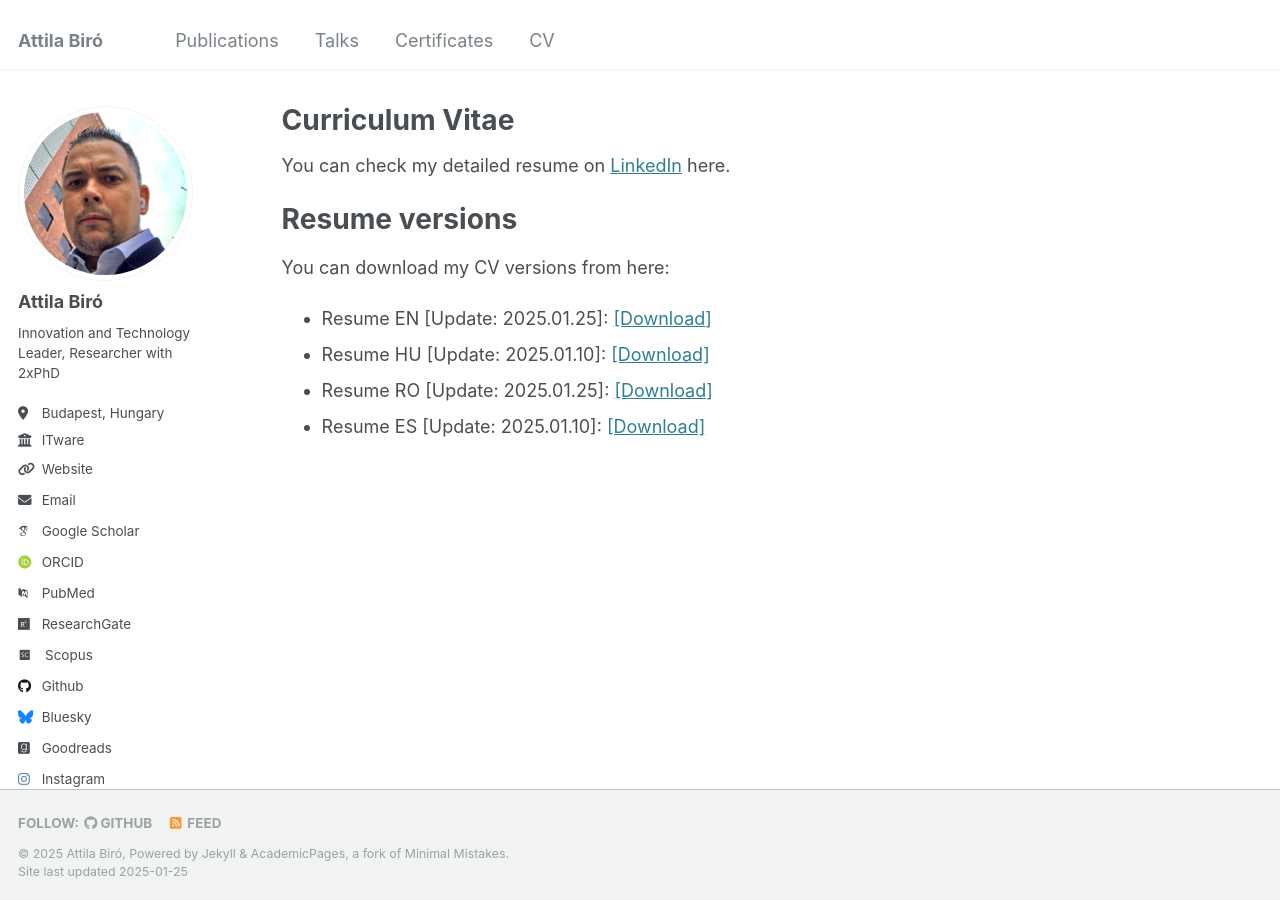
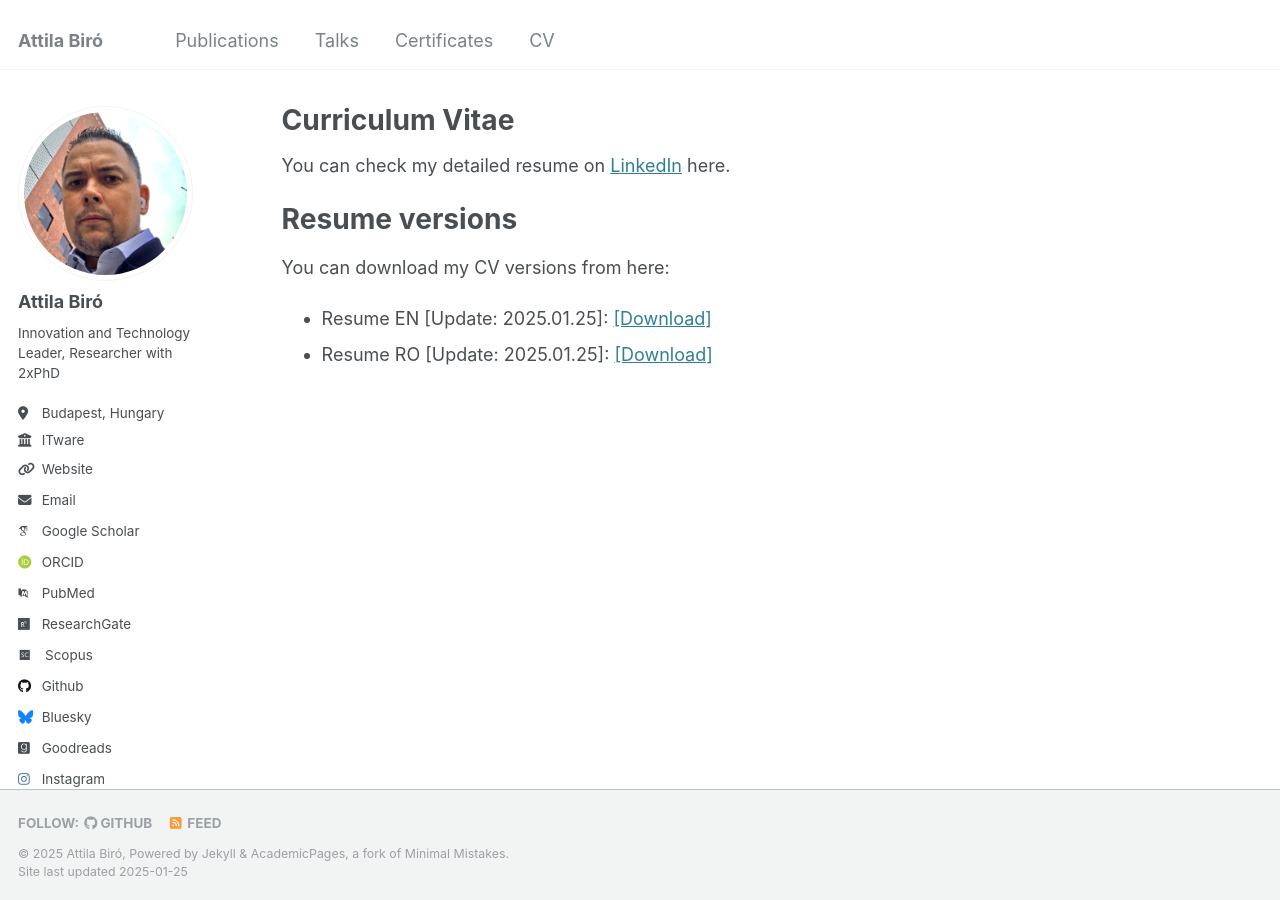
Before and after one commit to biroka/biroka.github.io, a Jekyll site: the page built from _pages/cv.md, in a window 1280 px wide. Built offline with Jekyll 4.4.1, drawn with Linux system fonts in a browser that asks for light colours; some web fonts are replaced.

Commit message:
Update cv.md

```diff
--- a/_pages/cv.md
+++ b/_pages/cv.md
@@ -13,6 +13,4 @@ Resume versions
 ======
 You can download my CV versions from here:
   * Resume EN [Update: 2025.01.25]: <a target="_new" href="http://biroka.github.io/files/CV_AttilaBiro_EN.pdf">[Download]</a>
-  * Resume HU [Update: 2025.01.10]: <a target="_new" href="http://biroka.github.io/files/CV_AttilaBiro_HU.pdf">[Download]</a>
   * Resume RO [Update: 2025.01.25]: <a target="_new" href="http://biroka.github.io/files/CV_AttilaBiro_RO.pdf">[Download]</a>
-  * Resume ES [Update: 2025.01.10]: <a target="_new" href="http://biroka.github.io/files/CV_AttilaBiro_ES.pdf">[Download]</a>
```
